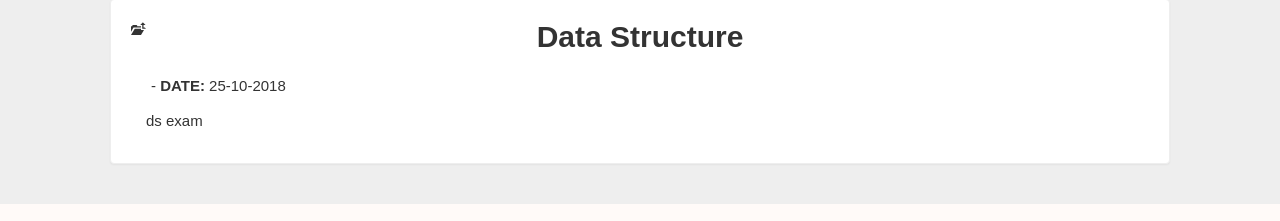
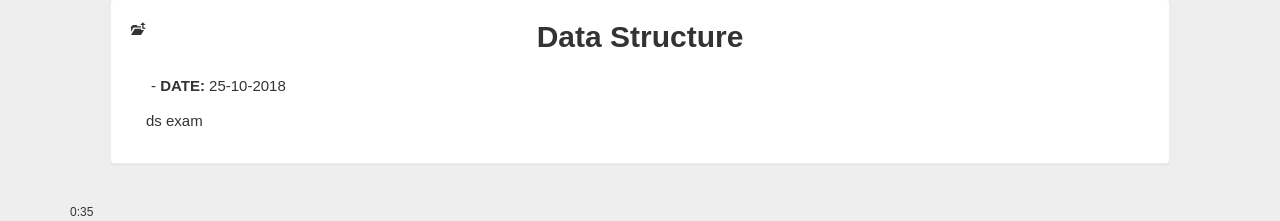
Before and after one commit to rohit290554/Online_test_system.github.io, a PHP site: page /account.php?q=1&fid=5bd1a1a3c5e5b in a window 1280 px wide. Shown: the part 727-948 px from the top of the page. Run offline with PHP 8.4, Linux system fonts and the light colour scheme; the visitor is signed in with stand-in values (Sample User, id 1); data comes from the database, SQL or seed files in the repository; data that the repository does not hold is empty.

Commit message:
setup timer

```diff
--- a/account.php
+++ b/account.php
@@ -136,7 +136,7 @@ echo '<div class="panel"<a title="Back to Archive" href="update.php?q1=2"><b><sp
 }?>
 <!--quiz reading portion closed-->
 
-<!--<span id="countdown" class="timer"></span>
+<span id="countdown" class="timer"></span>
 <script>
 var seconds = 40;
     function secondPassed() {
@@ -154,7 +154,7 @@ var seconds = 40;
     }
     }
 var countdownTimer = setInterval('secondPassed()', 1000);
-</script>-->
+</script>
 
 <!--home closed-->
 
```
